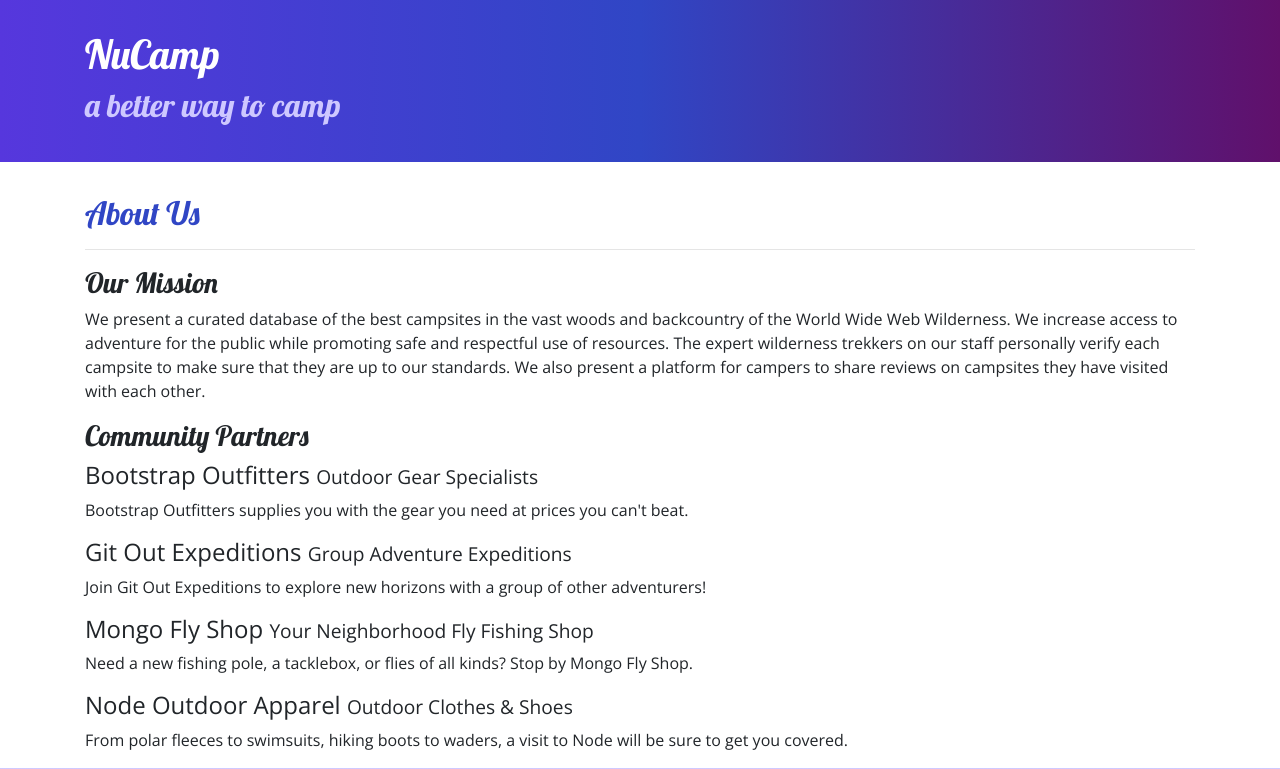
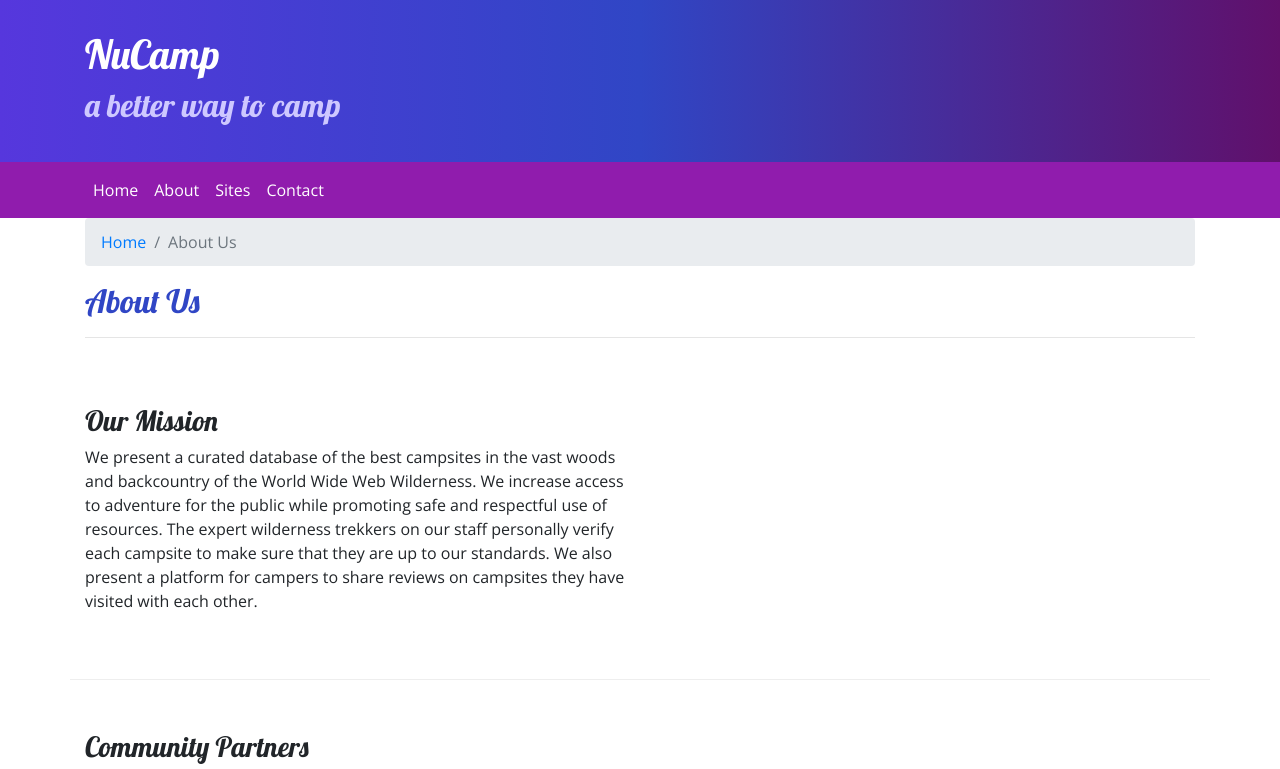
Before and after one commit to LREluett/git-test, a website: page aboutus.html in a window 1280 px wide. Shown: the top 769 px of the page. Drawn offline with nearby package versions, Linux system fonts and the light colour scheme.

Commit message:
about us breadcrumbs exercise

```diff
--- a/aboutus.html
+++ b/aboutus.html
@@ -24,32 +24,52 @@
         </div>
     </header>
 
+    <nav class="navbar navbar-expand-sm navbar-dark sticky-top">
+        <div class="container">
+          <button class="navbar-toggler ml-auto" type="button" data-toggle="callapse" data-target="#nucampNavbar">
+            <span class="navbar-toggler-icon"></span>
+          </button>
+          <div class="collapse navbar-collapse" id="nucampNavbar">
+            <ul class="navbar-nav">
+              <li class="nav-item active"><a class="nav-link" href="index.html">Home</a></li>
+              <li class="nav-item active"><a class="nav-link" href="#">About</a></li>
+              <li class="nav-item active"><a class="nav-link" href="#">Sites</a></li>
+              <li class="nav-item active"><a class="nav-link" href="#">Contact</a></li>
+            </ul>
+          </div>
+        </div>
+      </nav>
+
     <div class="container">
         <div class="row">
             <div class="col">
+                <ol class="breadcrumb">
+                    <li class="breadcrumb-item"><a href="index.html">Home</a></li>
+                    <li class="breadcrumb-item active"><a>About Us</a></li>
+                </ol>
                <h2>About Us</h2>
                <hr />
             </div>
         </div>
 
-        <div>
-            <div>
+        <div class="row row-content">
+            <div class="col-sm-6">
                 <h3>Our Mission</h3>
                 <p>We present a curated database of the best campsites in the vast woods and backcountry of the World Wide Web Wilderness. We increase access to adventure for the public while promoting safe and respectful use of resources. The expert wilderness trekkers on our staff personally verify each campsite to make sure that they are up to our standards. We also present a platform for campers to share reviews on campsites they have visited with each other.</p>
             </div>
         </div>
 
-        <div>
-            <div>
+        <div class="row row-content">
+            <div class="col">
                 <h3>Community Partners</h3>
                 <h4>Bootstrap Outfitters <small>Outdoor Gear Specialists</small></h4>
-                <p>Bootstrap Outfitters supplies you with the gear you need at prices you can't beat.</p>
+                <p class="d-none d-sm-block">Bootstrap Outfitters supplies you with the gear you need at prices you can't beat.</p>
                 <h4>Git Out Expeditions <small>Group Adventure Expeditions</small></h4>
-                <p>Join Git Out Expeditions to explore new horizons with a group of other adventurers!</p>
+                <p class="d-none d-sm-block">Join Git Out Expeditions to explore new horizons with a group of other adventurers!</p>
                 <h4>Mongo Fly Shop <small>Your Neighborhood Fly Fishing Shop</small></h4>
-                <p>Need a new fishing pole, a tacklebox, or flies of all kinds? Stop by Mongo Fly Shop.</p>
+                <p class="d-none d-sm-block">Need a new fishing pole, a tacklebox, or flies of all kinds? Stop by Mongo Fly Shop.</p>
                 <h4>Node Outdoor Apparel <small>Outdoor Clothes & Shoes</small></h4>
-                <p>From polar fleeces to swimsuits, hiking boots to waders, a visit to Node will be sure to get you covered.</p>
+                <p class="d-none d-sm-block">From polar fleeces to swimsuits, hiking boots to waders, a visit to Node will be sure to get you covered.</p>
             </div>
         </div>
     </div>
--- a/css/styles.css
+++ b/css/styles.css
@@ -20,6 +20,7 @@ footer {
 }
 
 .jumbotron {
+    margin: 0;
     padding: 30px;
     background-image: linear-gradient(to right, #5637DD, #3046C5, #60106B);
     color: white;
@@ -30,3 +31,8 @@ footer {
     border-bottom: 1px ridge;
     min-height: 200px;
 }
+
+.navbar {
+    background-color: #901CAD;
+
+}
```
Also changed, not shown: index.html (+48 -14 lines).
